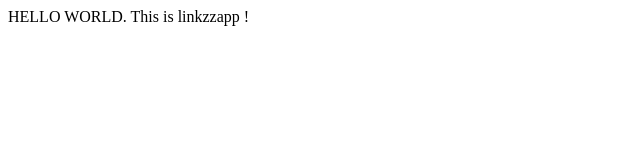
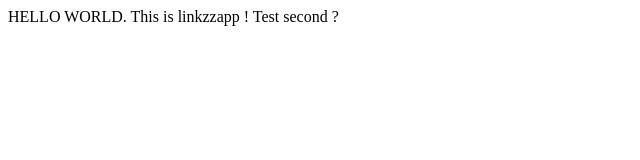
Before and after one commit to ammein/smart-marketing-linkzzapp, a plain HTML site: page index.html in a window 1280 px wide. Shown: the whole page, without its empty margins (0-640 px from the left). Drawn offline with Linux system fonts and the light colour scheme.

Commit message:
Push other

```diff
--- a/index.html
+++ b/index.html
@@ -7,6 +7,6 @@
     <title>Test</title>
 </head>
 <body>
-    HELLO WORLD. This is linkzzapp !
+    HELLO WORLD. This is linkzzapp ! Test second ?
 </body>
 </html>
```
